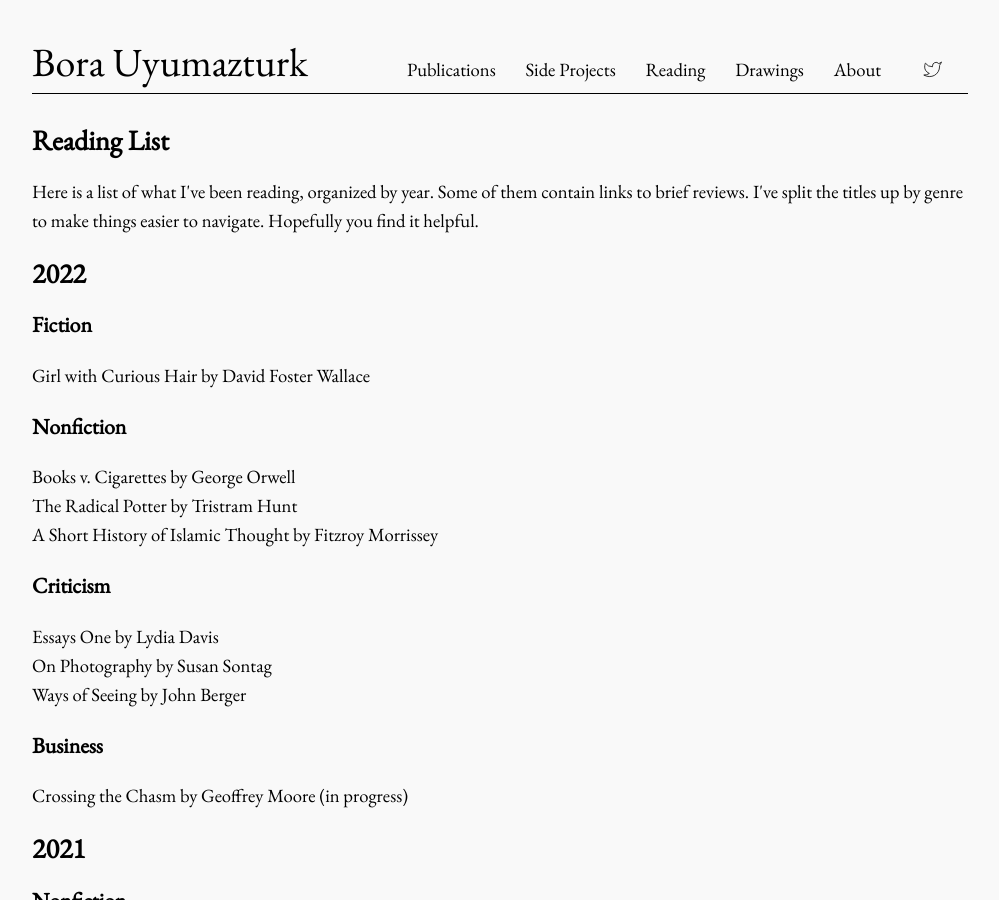
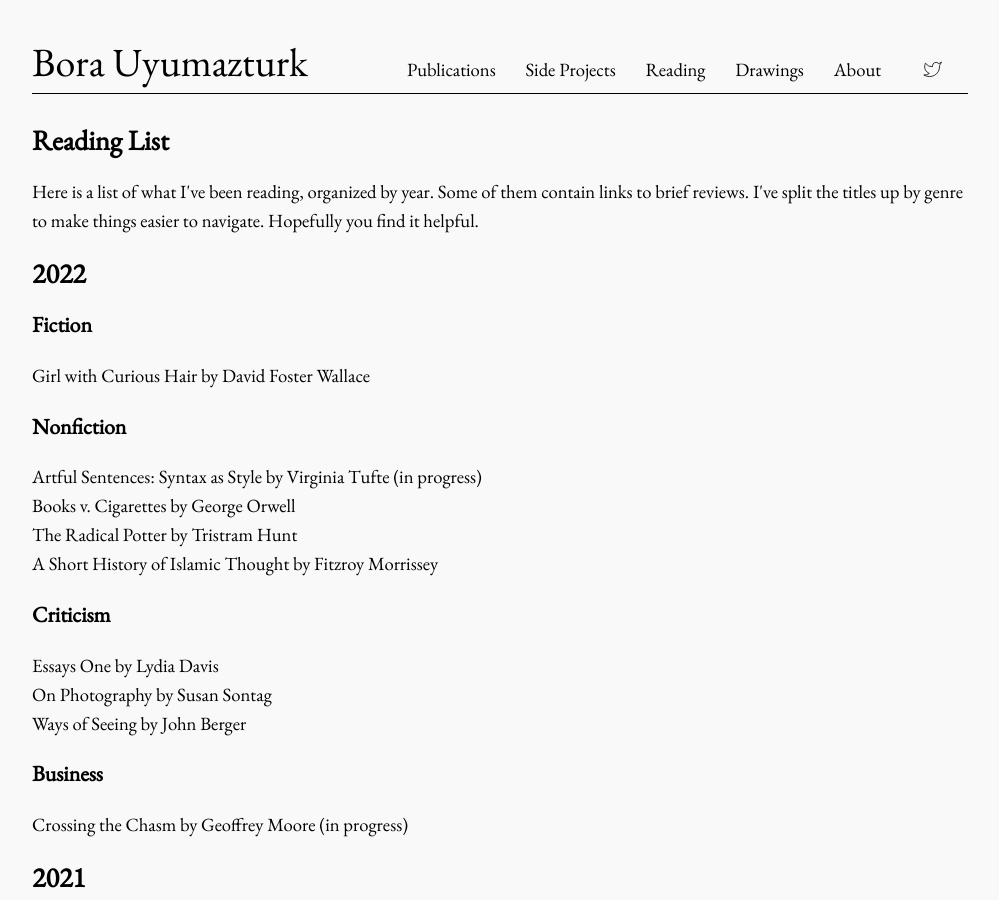
Before and after one commit to bora-uyumazturk/bora-uyumazturk.github.io, a Jekyll site: the page built from reading.html, in a window 1280 px wide and 900 px high. Shown: the whole window, without its empty margins (140-1139 px from the left). Built offline with Jekyll 4.4.1, drawn with Linux system fonts in a browser that asks for light colours.

Commit message:
Update reading.html

```diff
--- a/reading.html
+++ b/reading.html
@@ -20,6 +20,7 @@
 
   <h3>Nonfiction</h3>
 
+  Artful Sentences: Syntax as Style by Virginia Tufte (in progress) <br>
   Books v. Cigarettes by George Orwell <br>
   The Radical Potter by Tristram Hunt <br>
   A Short History of Islamic Thought by Fitzroy Morrissey
```
